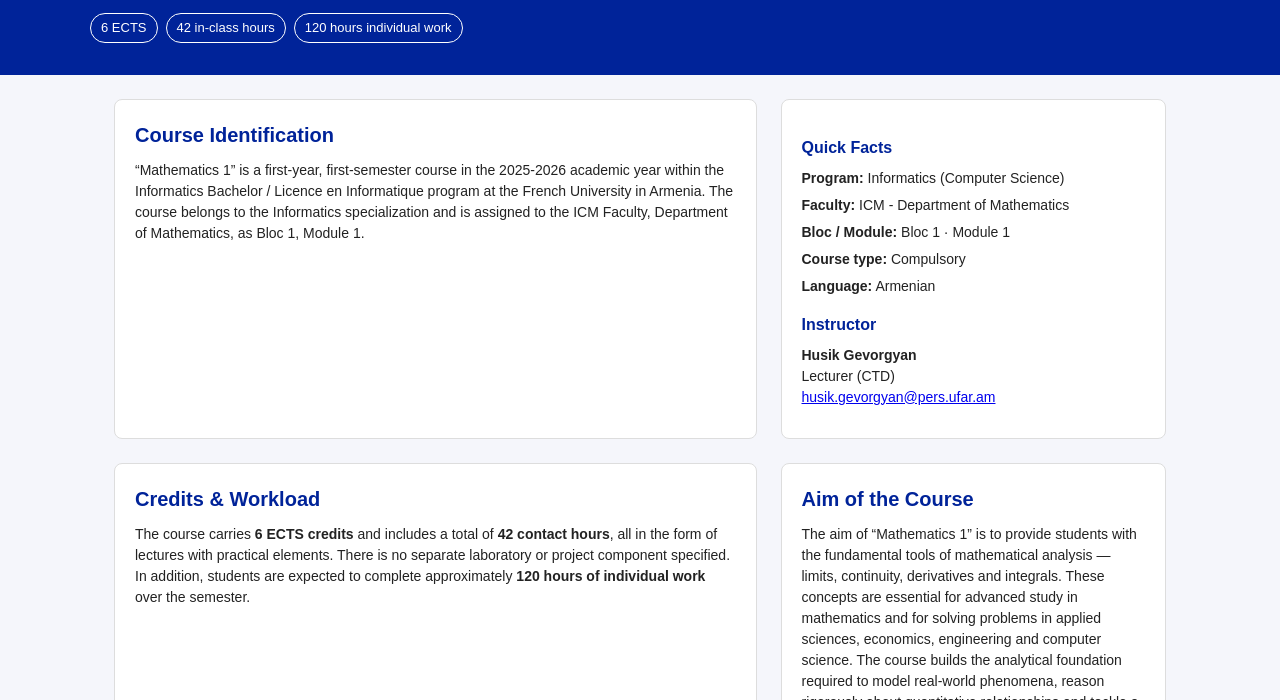
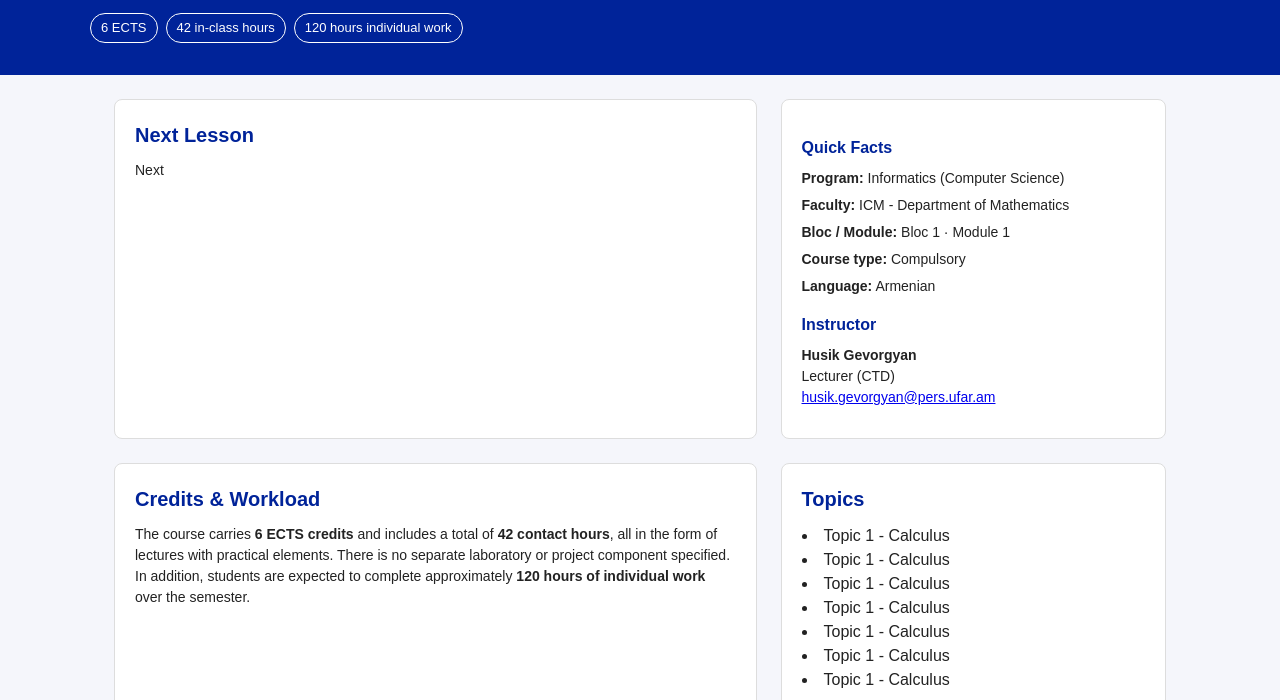
Before and after one commit to smn1865/GPAcalculator, a plain HTML site: page html/Courses/calculus1.html in a window 1280 px wide. Shown: the part 252-952 px from the top of the page. Drawn offline with Linux system fonts and the light colour scheme.

Commit message:
ankap v2

```diff
--- a/html/Courses/calculus1.html
+++ b/html/Courses/calculus1.html
@@ -63,12 +63,9 @@
 
       <!-- Left column: detailed info -->
       <section class="card">
-        <h2>Course Identification</h2>
+        <h2>Next Lesson</h2>
         <p>
-          “Mathematics 1” is a first-year, first-semester course in the 2025-2026 academic year within
-          the Informatics Bachelor / Licence en Informatique program at the French University in Armenia.
-          The course belongs to the Informatics specialization and is assigned to the ICM Faculty,
-          Department of Mathematics, as Bloc 1, Module 1.
+          Next
         </p>
       </section>
 
@@ -103,14 +100,15 @@
       </section>
 
       <section class="card">
-        <h2>Aim of the Course</h2>
+        <h2>Topics</h2>
         <p>
-          The aim of “Mathematics 1” is to provide students with the fundamental tools of mathematical
-          analysis — limits, continuity, derivatives and integrals. These concepts are essential for
-          advanced study in mathematics and for solving problems in applied sciences, economics, engineering
-          and computer science. The course builds the analytical foundation required to model real-world
-          phenomena, reason rigorously about quantitative relationships and tackle a wide range of
-          scientific and technical tasks.
+          <li>Topic 1 - Calculus</li>
+          <li>Topic 1 - Calculus</li>
+          <li>Topic 1 - Calculus</li>
+          <li>Topic 1 - Calculus</li>
+          <li>Topic 1 - Calculus</li>
+          <li>Topic 1 - Calculus</li>
+          <li>Topic 1 - Calculus</li>
         </p>
       </section>
 
```
